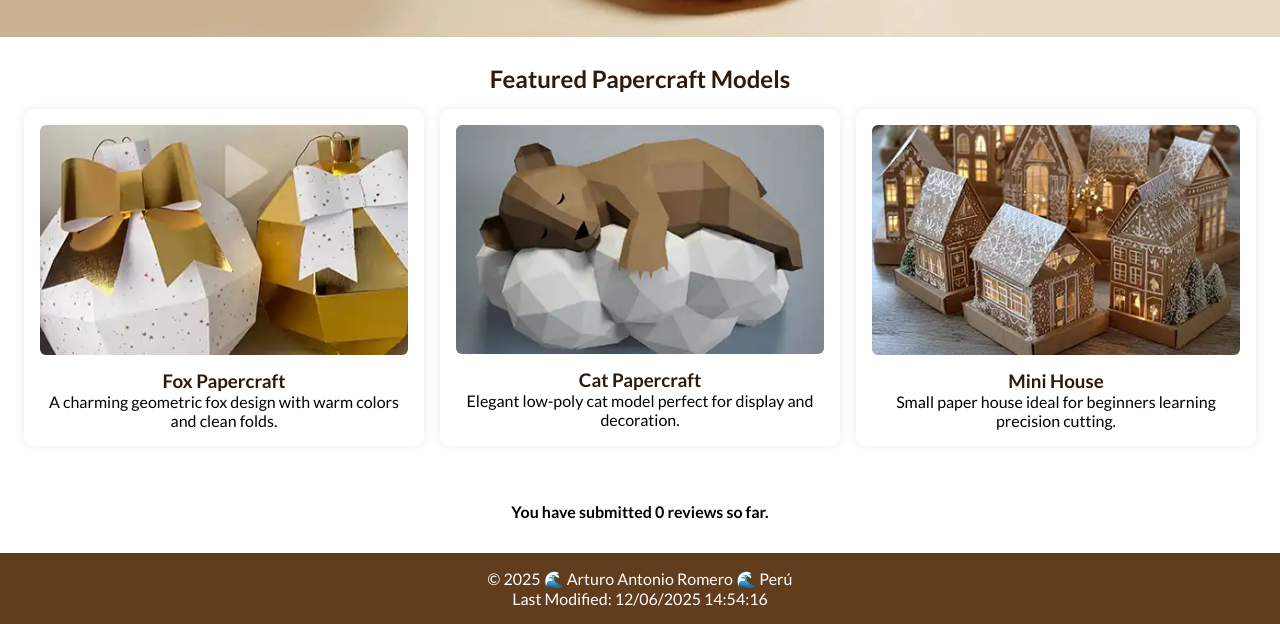
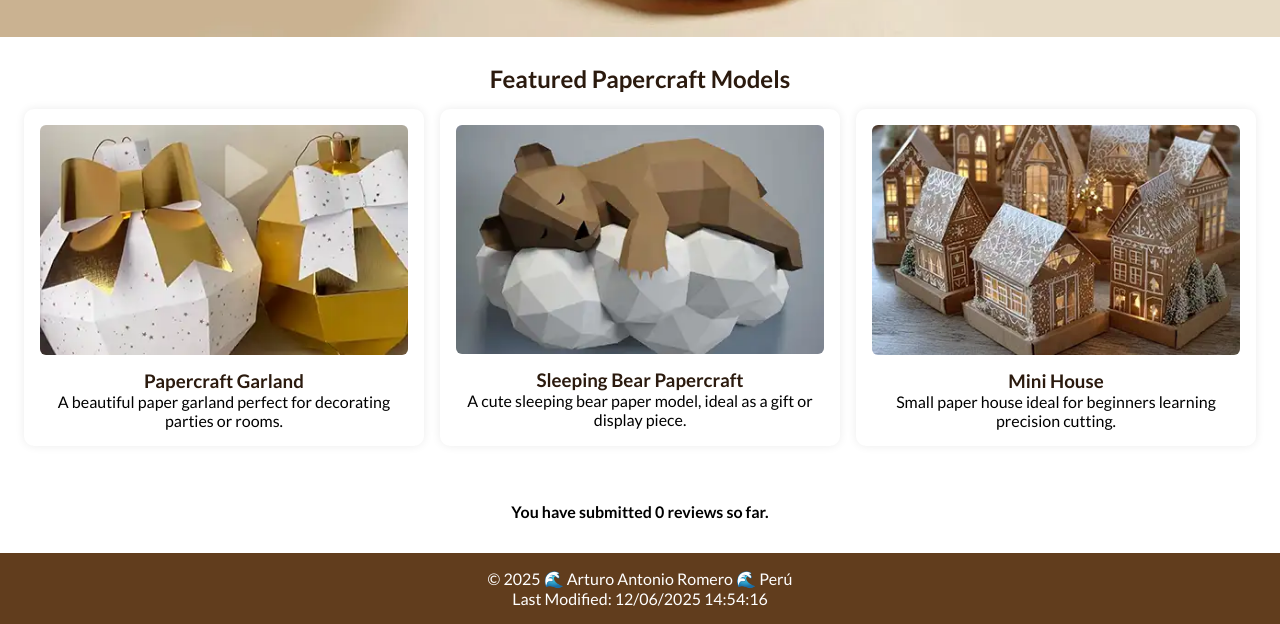
Before and after one commit to aromerosud/wdd131, a plain HTML site: page project/index.html in a window 1280 px wide. Shown: the part 436-1060 px from the top of the page. Drawn offline with Linux system fonts and the light colour scheme.

Commit message:
Fix description images

```diff
--- a/project/index.html
+++ b/project/index.html
@@ -50,14 +50,14 @@
 
                 <article class="card">
                     <img class="lazy" data-src="images/papercraft1-small.webp" src="images/placeholder.webp" alt="Papercraft Model 1">
-                    <h3>Fox Papercraft</h3>
-                    <p>A charming geometric fox design with warm colors and clean folds.</p>
+                    <h3>Papercraft Garland</h3>
+                    <p>A beautiful paper garland perfect for decorating parties or rooms.</p>
                 </article>
 
                 <article class="card">
                     <img class="lazy" data-src="images/papercraft2-small.webp" src="images/placeholder.webp" alt="Papercraft Model 2">
-                    <h3>Cat Papercraft</h3>
-                    <p>Elegant low-poly cat model perfect for display and decoration.</p>
+                    <h3>Sleeping Bear Papercraft</h3>
+                    <p>A cute sleeping bear paper model, ideal as a gift or display piece.</p>
                 </article>
 
                 <article class="card">
```
